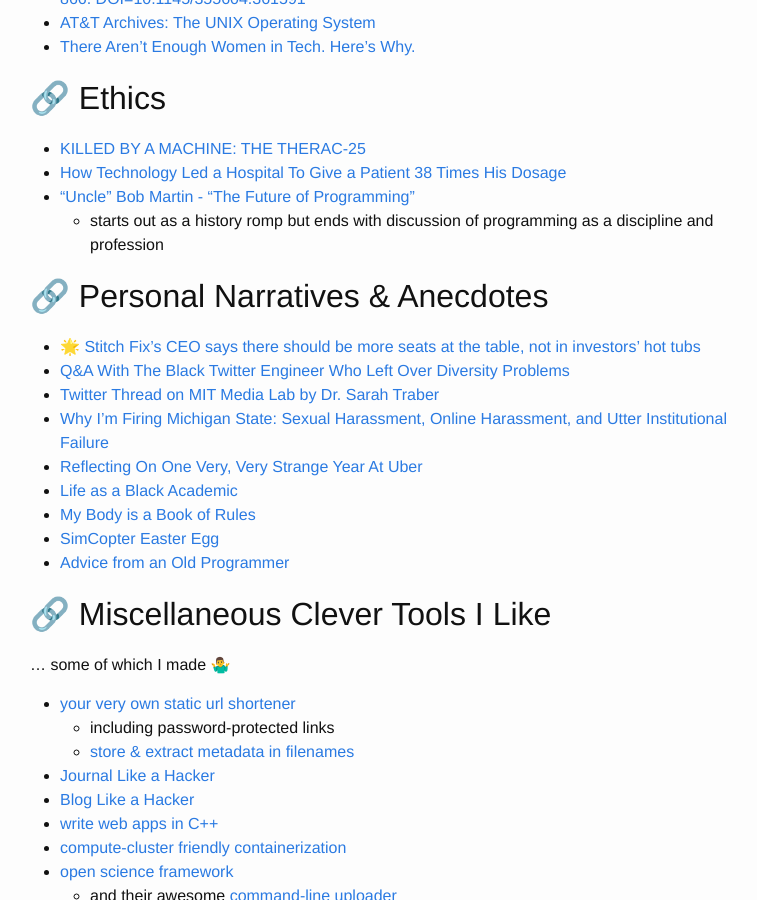
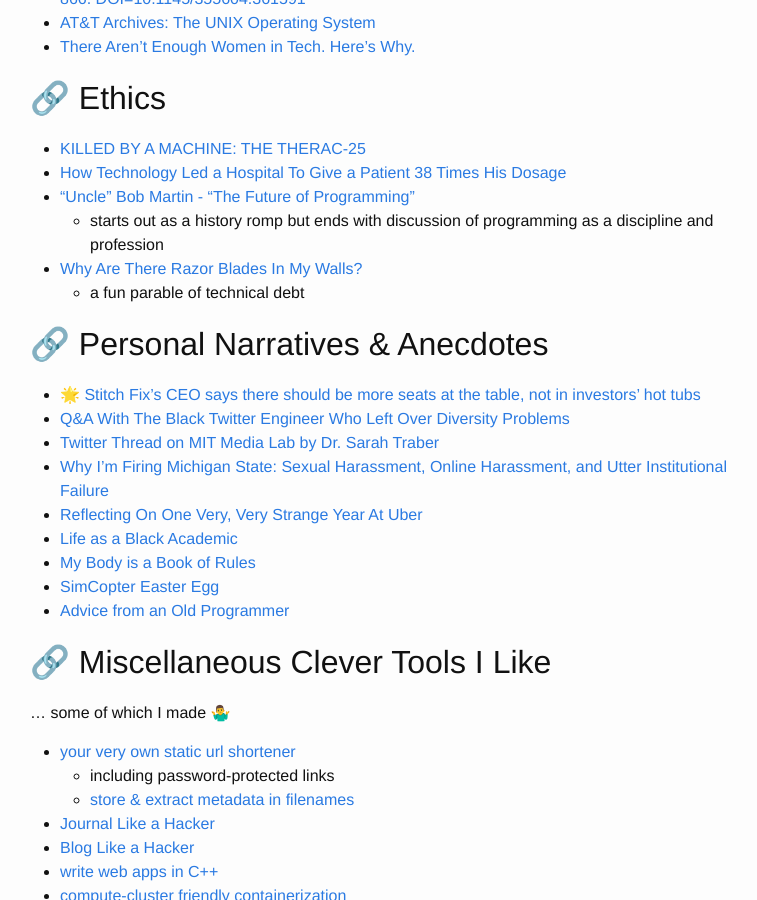
Before and after one commit to mmore500/mmore500.github.io, a Jekyll site: the page built from blog_professional/_posts/2020-06-04-soap-box.md, in a window 1280 px wide and 900 px high, scrolled down 2606 px. Shown: the whole window, without its empty margins (240-997 px from the left). Built offline with Jekyll 4.4.1, drawn with Linux system fonts in a browser that asks for light colours; emoji names are drawn with the system emoji font; comment, search, counter and statistics services are not loaded.

Commit message:
Add razor blades video

```diff
--- a/blog_professional/_posts/2020-06-04-soap-box.md
+++ b/blog_professional/_posts/2020-06-04-soap-box.md
@@ -99,6 +99,8 @@
 * [How Technology Led a Hospital To Give a Patient 38 Times His Dosage](https://www.wired.com/2015/03/how-technology-led-a-hospital-to-give-a-patient-38-times-his-dosage/)
 * ["Uncle" Bob Martin - "The Future of Programming"](https://www.youtube.com/watch?v=ecIWPzGEbFc)
   * starts out as a history romp but ends with discussion of programming as a discipline and profession
+* [Why Are There Razor Blades In My Walls?](https://www.youtube.com/watch?v=79GlUDVJXaA)
+  * a fun parable of technical debt
 
 ## Personal Narratives & Anecdotes
 
```
